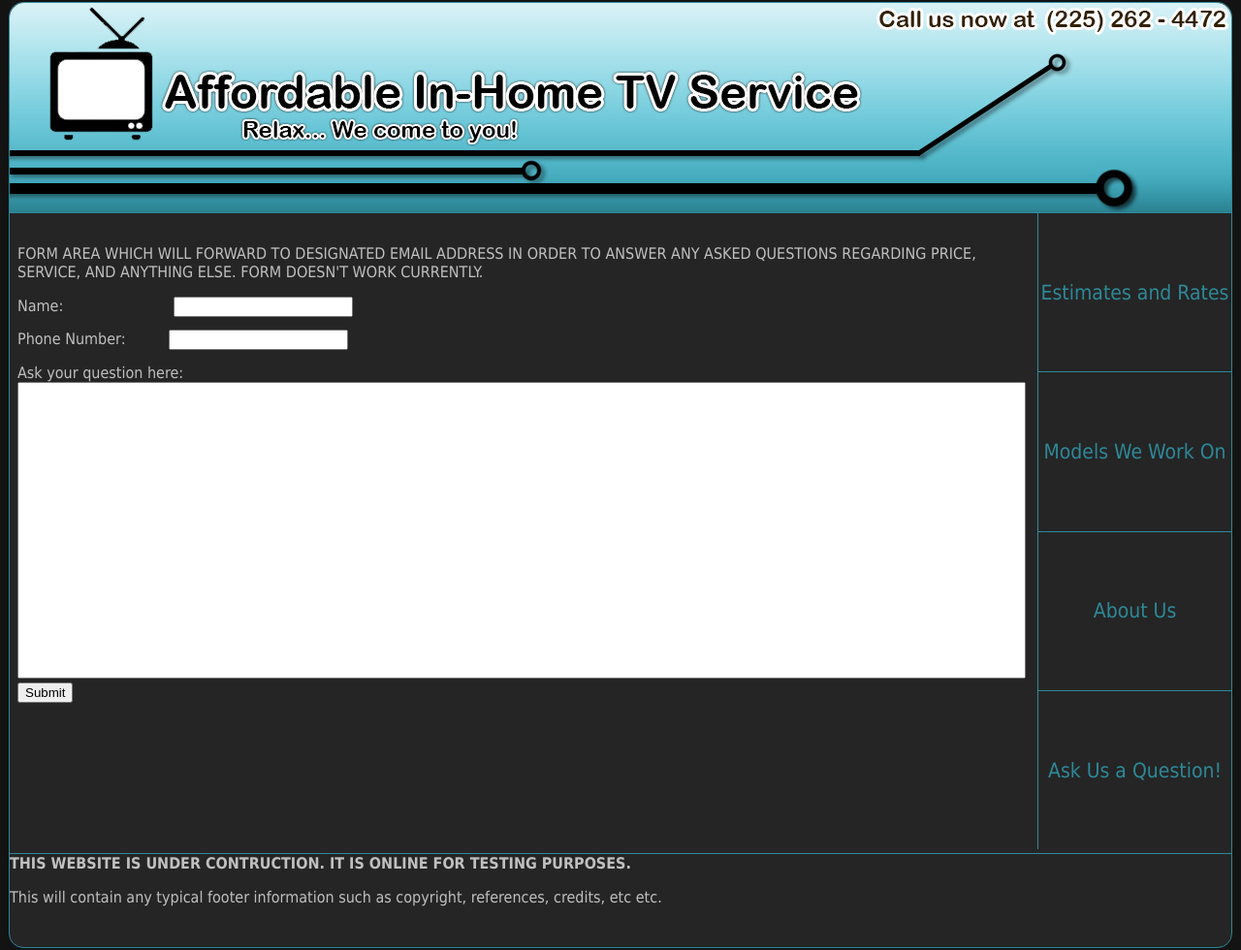
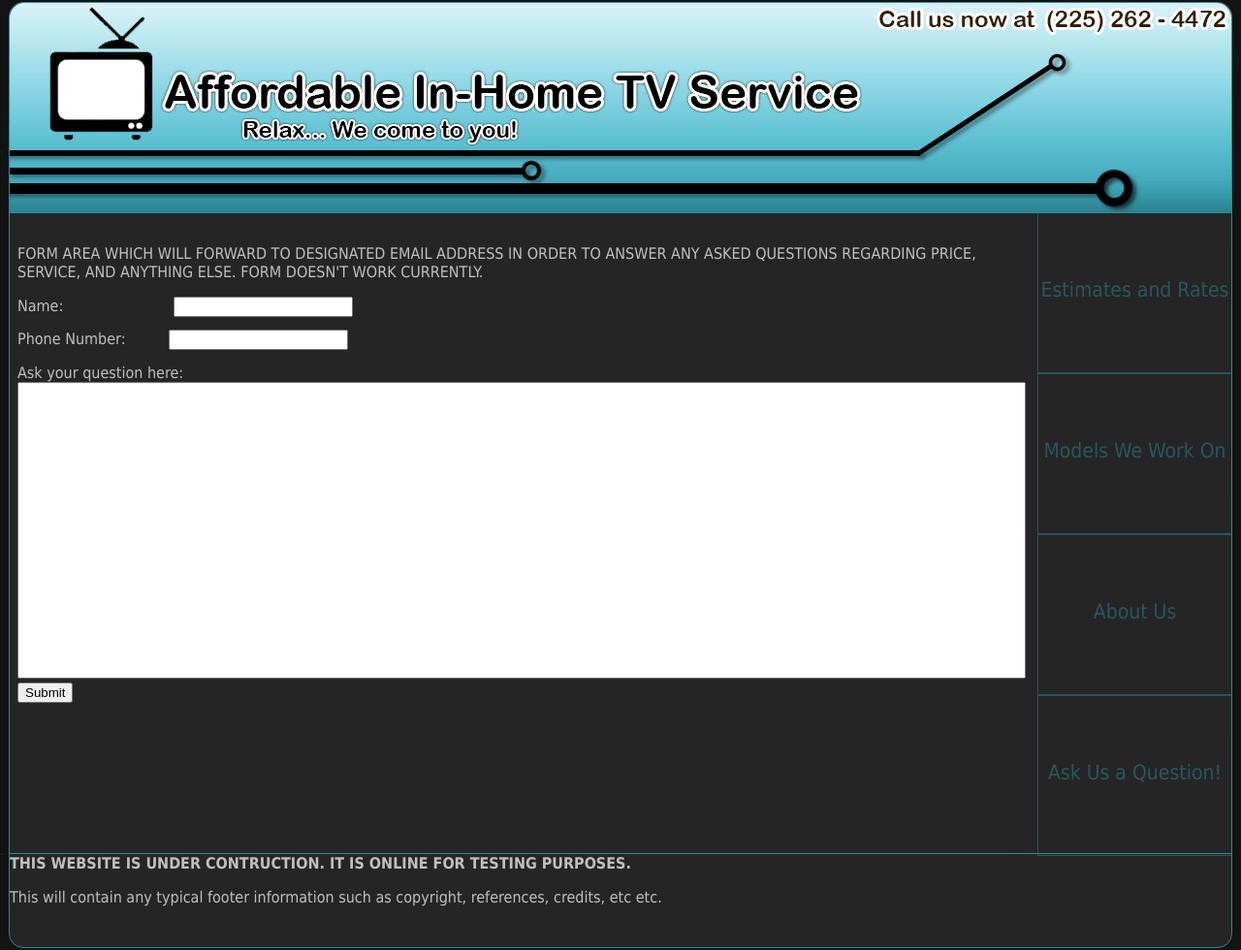
Before and after one commit to Croge32/Website, a PHP site: page /ask.php in a window 1280 px wide. Shown: the whole page at 97% size. Run offline with PHP 8.4, Linux system fonts and the light colour scheme; some libraries are stand-ins or nearby versions.

Commit message:
woah there jQuery

```diff
--- a/css/mystyle.css
+++ b/css/mystyle.css
@@ -62,17 +62,21 @@ a.headerbutton:visited{color: #a6a29f;}
 }
 
 .sidebuttons{
+	position: relative;
+	height: 164px;
+	width: 199px;
 	text-align: center;
+	line-height: 158px;
 	font-size: 21px;
-	padding-top: 3.318em;
-	padding-bottom: 3.318em;
+	opacity: .5;
 	border-top: 1px solid #2e8898;
 	border-left: 1px solid #2e8898;
+	border-bottom: 1px solid #2e8898;
+	border-right: 1px solid #2e8898;
 }
 
-a.buttonlinks:link{text-decoration: none; color: #2e8898;}
+a.buttonlinks:link{text-decoration: none; color: #2e8898; display: block; height: 100%;}
 a.buttonlinks:visited{color: #2e8898;}
-a.buttonlinks:hover{color: gray;}
 
 #questionbox{
 	resize: none;
--- /dev/null
+++ b/js/script.js
@@ -0,0 +1,9 @@
+$(document).ready(function() {
+	$('.sidebuttons').mouseover(function(){
+		$(this).fadeTo('fast', 1);
+	});
+
+	$('.sidebuttons').mouseleave(function(){
+		$(this).fadeTo('fast', 0.5);
+	});
+});
--- a/skeleton.php
+++ b/skeleton.php
@@ -2,6 +2,9 @@
 	<link type="text/css" rel="stylesheet" href="css\mystyle.css"/>
 	<link rel="shortcut icon" type="image/x-icon" href="images/favicon.ico">
 	<link href='http://fonts.googleapis.com/css?family=Crete+Round' rel='stylesheet' type='text/css'>
+	<script src="http://code.jquery.com/jquery-1.10.1.min.js"></script>
+	<script src="http://code.jquery.com/jquery-migrate-1.2.1.min.js"></script>
+	<script type="text/javascript" src="js/script.js"></script>
 	<title>Affordable In-Home TV Service</title>
 </head>
 <body>
```
